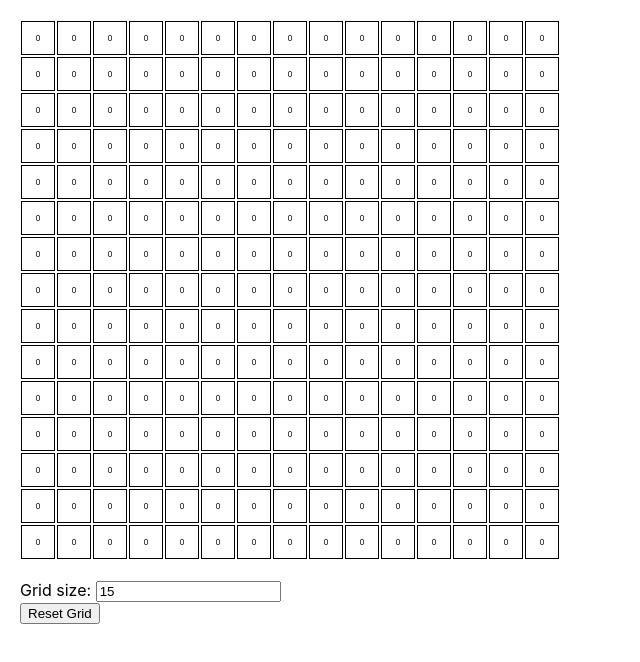
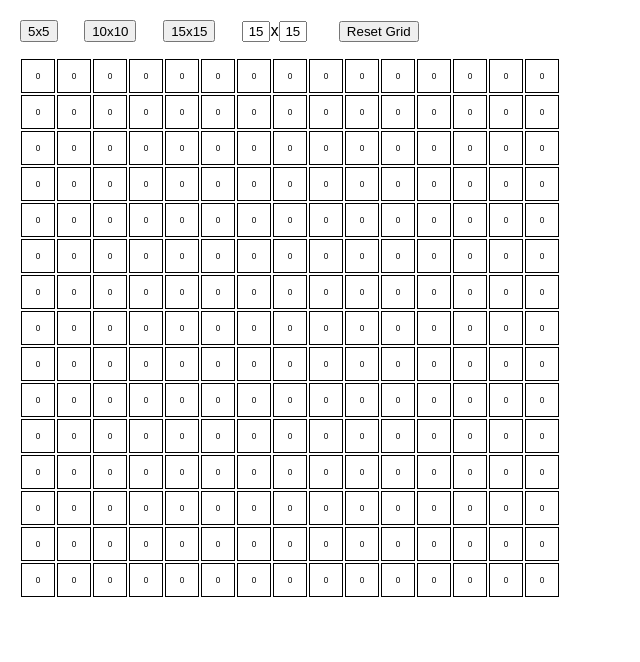
Before and after one commit to pabo/iq-distance, a React (Create React App) app: page / in a window 1280 px wide. Shown: the top 662 px of the page, without its empty margins (0-640 px from the left). Built offline with nearby package versions, Linux system fonts and the light colour scheme.

Commit message:
styling and gridSize cleanup

```diff
--- a/src/App.css
+++ b/src/App.css
@@ -21,6 +21,10 @@
   background-color: green !important;
 }
 
+.controls {
+  margin-bottom: 1em;
+}
+
 .flexDiv {
   display: flex;
 }
@@ -34,3 +38,12 @@
 body {
   margin: 20px;
 }
+
+input {
+  width: 1.5em;
+  text-align: center;
+}
+
+.control {
+  margin-right: 2em;
+}
--- a/src/components/App.jsx
+++ b/src/components/App.jsx
@@ -1,8 +1,10 @@
-import React, { useState } from "react";
+import React, { useState, useEffect } from "react";
 import _ from "lodash";
 import { Row } from "./Row";
 
 const DEFAULT_GRID_SIZE = 15;
+const MAX_GRID_SIZE = 40;
+
 const createEmptyGrid = (size) => {
   let emptyGrid = [];
   for (let i = 0; i < size; i++) {
@@ -11,6 +13,12 @@ const createEmptyGrid = (size) => {
 
   return emptyGrid;
 };
+
+const distanceBetween = (x1, y1, x2, y2) => {
+  const xDiff = x1 - x2;
+  const yDiff = y1 - y2;
+  return Math.sqrt(xDiff * xDiff + yDiff * yDiff);
+}
 
 const calculateDistanceGrid = (grid) => {
   const distanceGrid = createEmptyGrid(grid.length);
@@ -24,10 +32,7 @@ const calculateDistanceGrid = (grid) => {
       grid.forEach((gridRow, gridRowIndex) => {
         gridRow.forEach((squareIsSelected, squareIndex) => {
           if (squareIsSelected) {
-            const rowDiff = gridRowIndex - rowIndex;
-            const colDiff = squareIndex - colIndex;
-            const distance = Math.sqrt(rowDiff * rowDiff + colDiff * colDiff);
-            totalDistance += distance;
+            totalDistance += distanceBetween(gridRowIndex, squareIndex, rowIndex, colIndex);
           }
         });
       });
@@ -52,11 +57,25 @@ const calculateDistanceGrid = (grid) => {
 
 export const App = () => {
   const [gridSize, setGridSize] = useState(DEFAULT_GRID_SIZE);
+  const [gridSizeDisplay, setGridSizeDisplay] = useState(DEFAULT_GRID_SIZE);
   const [grid, setGrid] = useState(createEmptyGrid(gridSize));
   const [dragMeansSelect, setDragMeansSelect] = useState(true);
   const distances = calculateDistanceGrid(grid);
   const gridIsEmpty = !grid.some((row) => row.some((square) => !!square));
 
+  // any time we set the grid size, update the display grid size and the grid itself
+  useEffect(() => {
+    setGridSizeDisplay(gridSize);
+    setGrid(createEmptyGrid(gridSize));
+  }, [gridSize]);
+
+  // only allow validated values for grid size
+  const protectedSetGridSize = (size) => {
+    setGridSize(Math.min(size, MAX_GRID_SIZE));
+  }
+
+  // without the third arg, its a pure toggle. with the third arg, we set the value based on
+  // whether this dragging instance should be selecting or de-selecting squares
   const toggleSquare = (rowIndex, colIndex, dragged ) => {
     setGrid((prevGrid) => {
       const gridCopy = _.cloneDeep(prevGrid);
@@ -65,22 +84,54 @@ export const App = () => {
     });
   };
 
+  const handleGridSizeChange = (e) => {
+    let size = parseInt(e.target.value, 10);
+    if (!size) {
+      size = '';
+    }
+
+    setGridSizeDisplay(size);
+  };
+
+  // 'enter' causes submit
+  const handleGridSizeKeyPress = (e) => {
+    if (e.key === 'Enter') {
+      protectedSetGridSize(gridSizeDisplay);
+    }
+  }
+
+  // tabbing or clicking out causes submit
+  const handleGridSizeBlur = () => {
+    protectedSetGridSize(gridSizeDisplay);
+  }
+
   const handleResetClick = () => {
     setGrid(createEmptyGrid(gridSize));
   };
 
-  const handleGridSizeChange = (e) => {
-    let size = parseInt(e.target.value, 10);
-    if (!size) {
-      size = 0;
-    }
-
-    setGridSize(size);
-    setGrid(createEmptyGrid(size));
-  };
-
   return (
     <div className={gridIsEmpty ? "" : "nonEmptyGrid"}>
+      <div className="controls flexDiv">
+        <button className="control" onClick={() => setGridSize(5)}>5x5</button>
+        <button className="control" onClick={() => setGridSize(10)}>10x10</button>
+        <button className="control" onClick={() => setGridSize(15)}>15x15</button>
+        <div className="control">
+          <input
+            value={gridSizeDisplay}
+            onChange={handleGridSizeChange}
+            onKeyPress={handleGridSizeKeyPress}
+            onBlur={handleGridSizeBlur}/>
+            x
+          <input
+            value={gridSizeDisplay}
+            onChange={handleGridSizeChange}
+            onKeyPress={handleGridSizeKeyPress}
+            onBlur={handleGridSizeBlur}/>
+        </div>
+        <div className="control">
+          <button className="control" onClick={handleResetClick}>Reset Grid</button>
+        </div>
+      </div>
       {grid.map((row, rowIndex) => {
         return (
           <Row
@@ -94,10 +145,6 @@ export const App = () => {
           />
         );
       })}
-      <br />
-      Grid size: <input value={gridSize} onChange={handleGridSizeChange} />
-      <br />
-      <button onClick={handleResetClick}>Reset Grid</button>
     </div>
   );
 };
```
